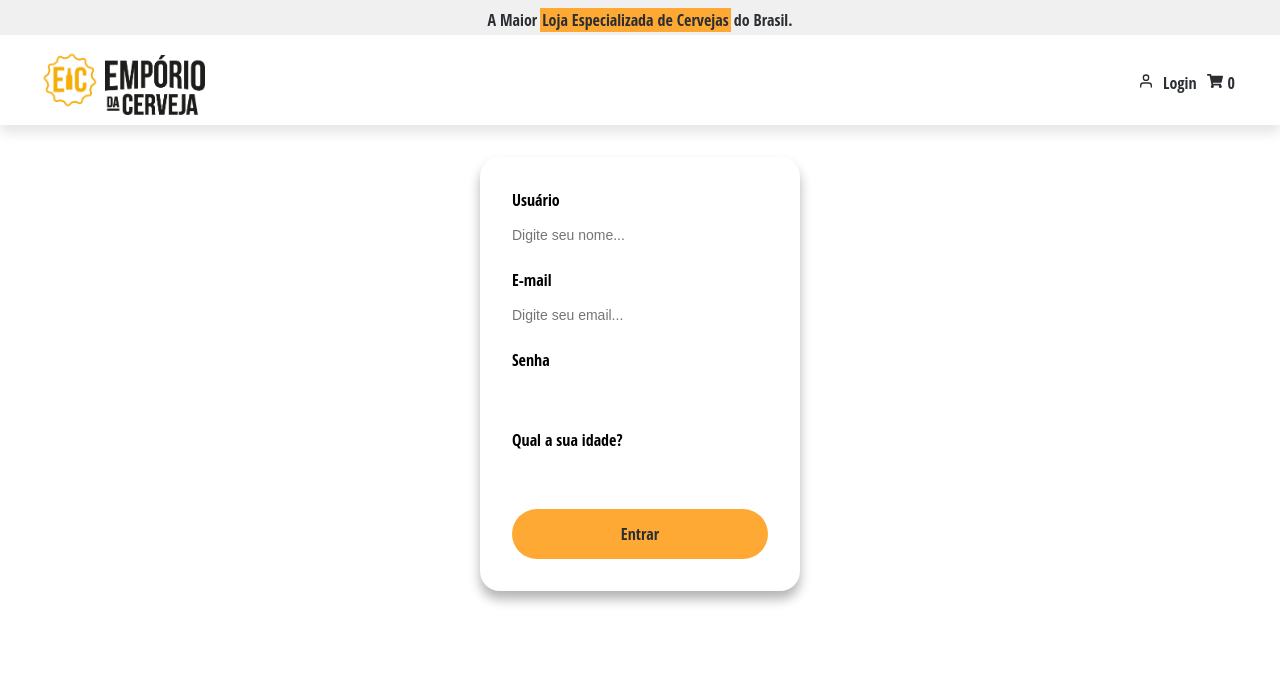
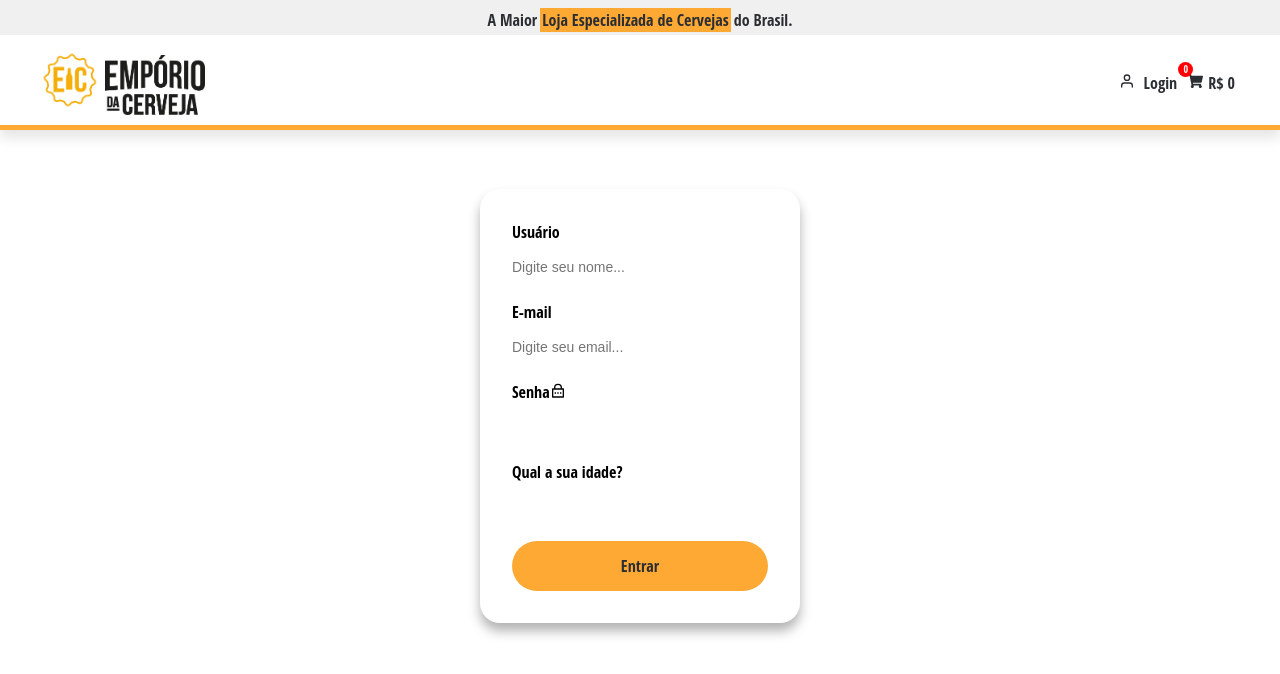
Before and after one commit to patriciahoc/projeto-emporiodacerveja, a React (Create React App) app in the folder emporio-da-cerveja/: page / in a window 1280 px wide. Shown: the top 674 px of the page. Built offline with nearby package versions, Linux system fonts and the light colour scheme; no server answers; some icons are missing.

Commit message:
finalização

```diff
--- a/emporio-da-cerveja/src/App.css
+++ b/emporio-da-cerveja/src/App.css
@@ -1,6 +1,6 @@
 body {
   margin: 0;
-  padding: 0;
+  padding: 32px 0 0 0;
   font-family: Open Sans Condensed, sans-serif;
 }
 
@@ -42,6 +42,7 @@ body {
   justify-content: space-between;
   align-items: center;
   background-color: #ffffff;
+  border-bottom: 5px solid #ffa935;
 }
 
 .image {
@@ -105,6 +106,7 @@ body {
   margin-bottom: 16px;
   border-bottom: 2px solid #fff;
 }
+
 .container-login input:focus {
   border-color: #ffa935;
 }
@@ -191,6 +193,9 @@ body {
   outline: 0;
   transition-duration: 0.4s;
 }
+.beer button.remover {
+  background-color: transparent;
+}
 .beer button:focus {
   border: 1px solid #2b2e33;
 }
@@ -226,8 +231,7 @@ body {
   padding: 12px;
 }
 .item-remover {
-  display: flex;
-  justify-content: flex-end;
+  margin-top: 16px;
 }
 .item-remover span svg {
   width: 60px;
@@ -239,3 +243,37 @@ body {
   width: 25px;
   height: 25px;
 }
+
+.navbar .carrinho-quantidade {
+  position: absolute;
+  left: -9px;
+  background: red;
+  color: white;
+  border-radius: 50%;
+  font-size: 10px;
+  font-weight: bold;
+  width: 15px;
+  height: 15px;
+  text-align: center;
+  display: flex;
+  justify-content: center;
+  align-items: center;
+  top: -10px;
+}
+
+.navbar span {
+  position: relative;
+}
+
+.navbar .sair {
+  margin: 0 16px;
+  cursor: pointer;
+}
+.container-input svg {
+  left: 550px;
+  position: absolute;
+  top: 383px;
+}
+input[type="password" i] {
+  margin-left: 25px;
+}
--- a/emporio-da-cerveja/src/Componentes/Header/index.tsx
+++ b/emporio-da-cerveja/src/Componentes/Header/index.tsx
@@ -3,11 +3,24 @@ import { NavLink } from "reactstrap";
 import imagem1 from "../../img/imagem1.png";
 import imagem2 from "../../img/imagem2.png";
 import { FiUser } from "react-icons/fi";
+import { FaPowerOff } from "react-icons/fa";
 import { FaShoppingCart } from "react-icons/fa";
-import { useSelector } from "react-redux";
+import { useDispatch, useSelector } from "react-redux";
+import { CARRINHO_ACTIONS } from "../../store/carrinho/action";
+import { USUARIO_ACTIONS } from "../../store/usuario/actions";
+import { useHistory } from "react-router-dom";
 
 function Header() {
+  const dispatch = useDispatch();
+  const history = useHistory();
   const carrinho = useSelector((state: any) => state.carrinho);
+  const usuario = useSelector((state: any) => state.usuario);
+
+  const sair = () => {
+    dispatch({ type: CARRINHO_ACTIONS.LIMPAR_CARRINHO });
+    dispatch({ type: USUARIO_ACTIONS.SAIR });
+    history.push("/");
+  };
 
   return (
     <div className="wrap">
@@ -25,14 +38,23 @@ function Header() {
           </a>
         </div>
         <div className="navbar">
-          <NavLink href="/" readOnly>
-            <FiUser /> Login
-          </NavLink>
-          <NavLink href="/carrinho" readOnly>
-            <FaShoppingCart />
-            <span>{carrinho.price}</span>
-            <span>{carrinho.quantidade}</span>
-          </NavLink>
+          {!usuario.accessToken ? (
+            <NavLink href="/">
+              <FiUser /> Login
+            </NavLink>
+          ) : (
+            <div onClick={() => sair()} className="sair">
+              <FaPowerOff /> Sair
+            </div>
+          )}
+
+          <span>
+            <NavLink href="/carrinho">
+              <FaShoppingCart />
+              <span>R$ {carrinho.valorTotal}</span>
+              <span className="carrinho-quantidade">{carrinho.quantidade}</span>
+            </NavLink>
+          </span>
         </div>
       </div>
     </div>
--- a/emporio-da-cerveja/src/Componentes/pages/Carrinho/index.tsx
+++ b/emporio-da-cerveja/src/Componentes/pages/Carrinho/index.tsx
@@ -23,19 +23,19 @@ function Carrinho() {
   const removeItem = (item: any) => {
     dispatch({
       type: CARRINHO_ACTIONS.REMOVE_CARRINHO,
+      payload: item,
     });
   };
 
   return (
     <div className="container-carrinho">
+      {carrinho.itens.length === 0 ? (
+        <h2>Carrinho vazio</h2>
+      ) : (
+        <>
           {carrinho.itens !== undefined &&
             carrinho.itens.map((item: any) => (
               <div key={item.produto.id} className="beer">
-            <div className="item-remover">
-              <button>
-                <TiDelete />
-              </button>
-            </div>
                 <h2>{item.produto.title}</h2>
                 <img src={item.produto.image} alt="Buzz" />
                 <h3>{item.produto.description}</h3>
@@ -49,8 +49,15 @@ function Carrinho() {
                     <IoIosAdd />
                   </button>
                 </div>
+                <div className="item-remover">
+                  <button onClick={() => removeItem(item)} className="remover">
+                    <TiDelete />
+                  </button>
+                </div>
               </div>
             ))}
+        </>
+      )}
     </div>
   );
 }
--- a/emporio-da-cerveja/src/Componentes/pages/Login/index.tsx
+++ b/emporio-da-cerveja/src/Componentes/pages/Login/index.tsx
@@ -4,6 +4,7 @@ import { Helmet } from "react-helmet";
 import { useDispatch, useSelector } from "react-redux";
 import { Redirect } from "react-router-dom";
 import { USUARIO_ACTIONS } from "../../../store/usuario/actions";
+import { RiLockPasswordLine } from "react-icons/ri";
 
 function Login() {
   const dispatch = useDispatch();
@@ -56,6 +57,7 @@ function Login() {
       <div className="container-input">
         <h4>Senha</h4>
         <input type="password" ref={inputSenha} />
+        <RiLockPasswordLine />
       </div>
       <div className="container-input">
         <h4>Qual a sua idade?</h4>
--- a/emporio-da-cerveja/src/store/carrinho/action.ts
+++ b/emporio-da-cerveja/src/store/carrinho/action.ts
@@ -3,4 +3,5 @@ export const CARRINHO_ACTIONS = {
   REMOVE_CARRINHO: "REMOVE_CARRINHO",
   ADICIONA_QUANTIDADE: "ADICIONA_QUANTIDADE",
   REMOVE_QUANTIDADE: "REMOVE_QUANTIDADE",
+  LIMPAR_CARRINHO: "LIMPAR_CARRINHO",
 };
--- a/emporio-da-cerveja/src/store/carrinho/reducer.ts
+++ b/emporio-da-cerveja/src/store/carrinho/reducer.ts
@@ -1,14 +1,48 @@
-import { STATUS_CODES } from "http";
 import { CARRINHO_ACTIONS } from "./action";
 
 interface Carrinho {
   itens: any[];
   quantidade: number;
+  valorTotal: number;
 }
 const initialState: Carrinho = {
   itens: [],
   quantidade: 0,
+  valorTotal: 0,
 };
+
+function montaEstado(itens: any[]) {
+  const quantidade = itens
+    .map(({ quantidade }) => quantidade)
+    .reduce((x, y) => x + y, 0);
+
+  const valorTotal = itens
+    .map(
+      ({ quantidade, produto }) =>
+        quantidade * +produto.price.replace("R$ ", "").replace(",", ".")
+    )
+    .reduce((x, y) => x + y, 0);
+
+  return {
+    itens,
+    quantidade,
+    valorTotal: valorTotal.toFixed(2),
+  };
+}
+function addCarrinho(state: Carrinho, produto: any) {
+  const item = { quantidade: 1, produto };
+  const itens = state.itens.filter((x: any) => x.produto.id !== produto.id);
+
+  const [itemFiltrado] = state.itens.filter(
+    (x: any) => x.produto.id === produto.id
+  );
+
+  if (itemFiltrado) {
+    item.quantidade = itemFiltrado.quantidade + 1;
+  }
+
+  return montaEstado([...itens, item]);
+}
 
 export const carrinhoReducer = (state = initialState, action: any) => {
   let item: any = null;
@@ -16,42 +50,33 @@ export const carrinhoReducer = (state = initialState, action: any) => {
 
   switch (action.type) {
     case CARRINHO_ACTIONS.ADD_CARRINHO:
-      item = { quantidade: 1, produto: action.payload };
-      return {
-        itens: [...state.itens, item],
-        quantidade: state.quantidade + 1,
-      };
+      return addCarrinho(state, action.payload);
     case CARRINHO_ACTIONS.REMOVE_CARRINHO:
-      return {
-        quantidade: state.quantidade - 1,
-      };
+      item = action.payload;
+      itens = state.itens.filter((x: any) => x.produto.id !== item.produto.id);
+
+      return montaEstado([...itens]);
     case CARRINHO_ACTIONS.ADICIONA_QUANTIDADE:
       item = action.payload;
       itens = state.itens.filter((x: any) => x.produto.id !== item.produto.id);
 
       item.quantidade = item.quantidade + 1;
 
-      return {
-        itens: [...itens, item],
-        quantidade: state.quantidade + 1,
-      };
+      return montaEstado([...itens, item]);
     case CARRINHO_ACTIONS.REMOVE_QUANTIDADE:
       item = action.payload;
       itens = state.itens.filter((x: any) => x.produto.id !== item.produto.id);
 
       item.quantidade = item.quantidade - 1;
+
       if (item.quantidade === 0) {
-        return {
-          itens: [...itens],
-          quantidade: state.quantidade - 1,
-        };
+        return montaEstado([...itens]);
+      } else {
+        return montaEstado([...itens, item]);
       }
 
-      return {
-        itens: [...itens, item],
-        quantidade: state.quantidade - 1,
-      };
-
+    case CARRINHO_ACTIONS.LIMPAR_CARRINHO:
+      return montaEstado([]);
     default:
       return state;
   }
--- a/emporio-da-cerveja/src/store/usuario/actions.ts
+++ b/emporio-da-cerveja/src/store/usuario/actions.ts
@@ -1,3 +1,4 @@
 export const USUARIO_ACTIONS = {
   POST_USUARIO: "POST_USUARIO",
+  SAIR: "SAIR",
 };
--- a/emporio-da-cerveja/src/store/usuario/reducer.ts
+++ b/emporio-da-cerveja/src/store/usuario/reducer.ts
@@ -10,6 +10,8 @@ export const usuarioReducer = (state = initialState, action: any) => {
     case USUARIO_ACTIONS.POST_USUARIO:
       const { name, accessToken } = action.payload;
       return { name, accessToken };
+    case USUARIO_ACTIONS.SAIR:
+      return { name: null, accessToken: null };
     default:
       return state;
   }
```
Lines whose indentation alone changed are shown as unchanged.
